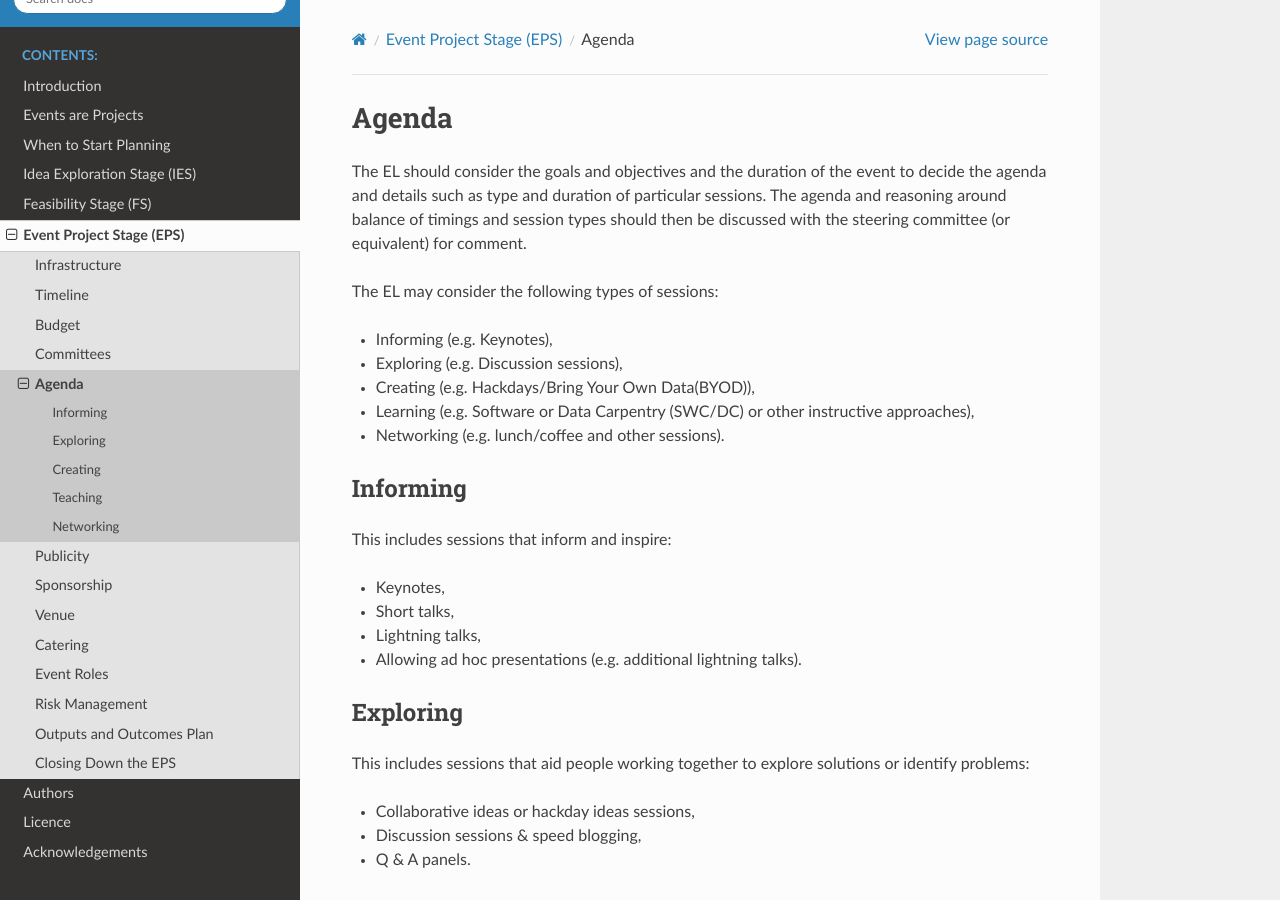
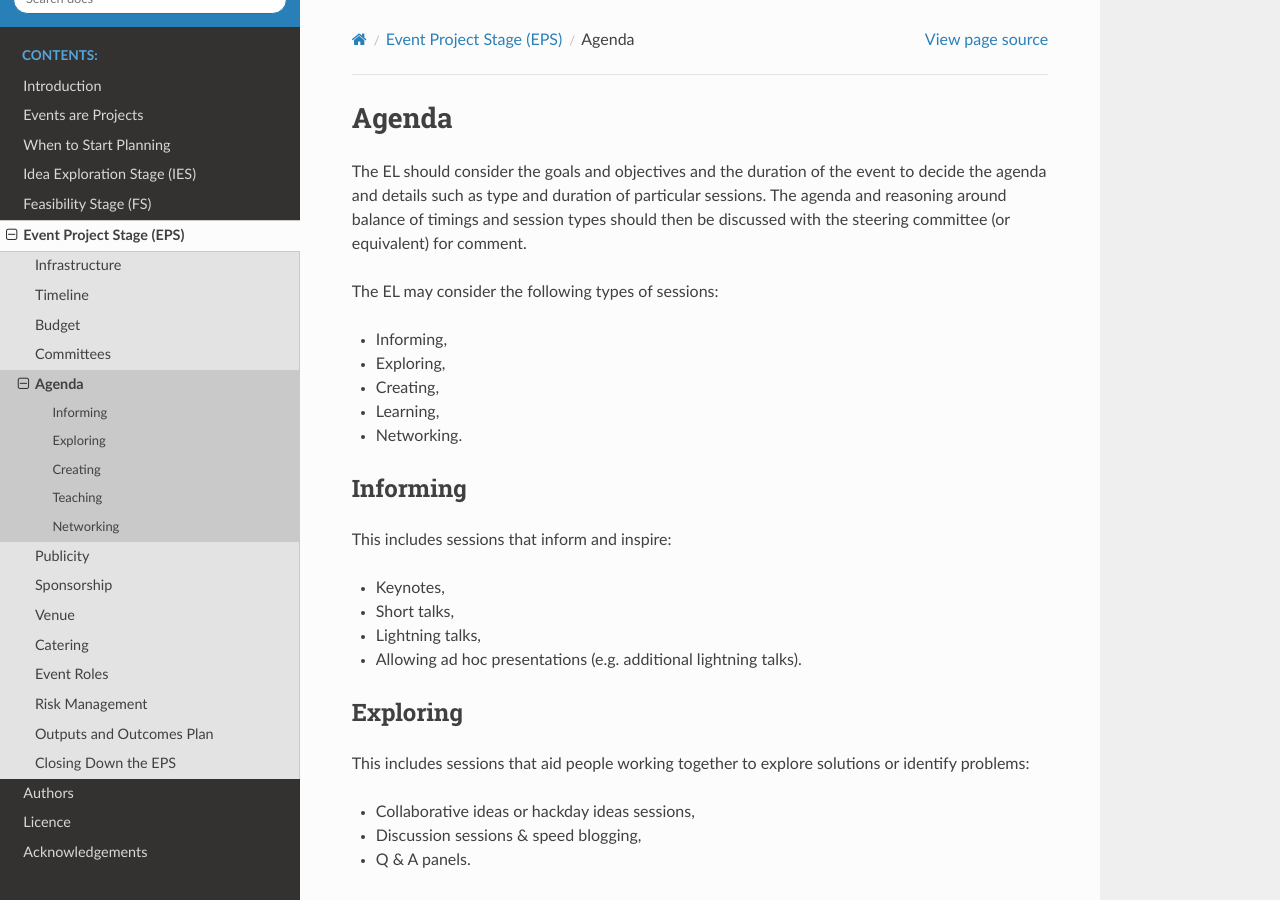
Before and after one commit to softwaresaved/event-organisation-guide, a Sphinx documentation site: the page built from docs/eog/eps-agenda.rst, in a window 1280 px wide and 900 px high. Built offline with Sphinx 7.4.7 and the Read the Docs theme 2.0.0, drawn with Linux system fonts in a browser that asks for light colours.

Commit message:
Update eps-agenda.rst

```diff
--- a/docs/eog/eps-agenda.rst
+++ b/docs/eog/eps-agenda.rst
@@ -6,11 +6,11 @@ The EL should consider the goals and objectives and the duration of the event to
 
 The EL may consider the following types of sessions:
 
-* Informing (e.g. Keynotes),
-* Exploring (e.g. Discussion sessions),
-* Creating (e.g. Hackdays/Bring Your Own Data(BYOD)),
-* Learning (e.g. Software or Data Carpentry (SWC/DC) or other instructive approaches),
-* Networking (e.g. lunch/coffee and other sessions).
+* Informing,
+* Exploring,
+* Creating,
+* Learning,
+* Networking.
 
 Informing
 *********
```
